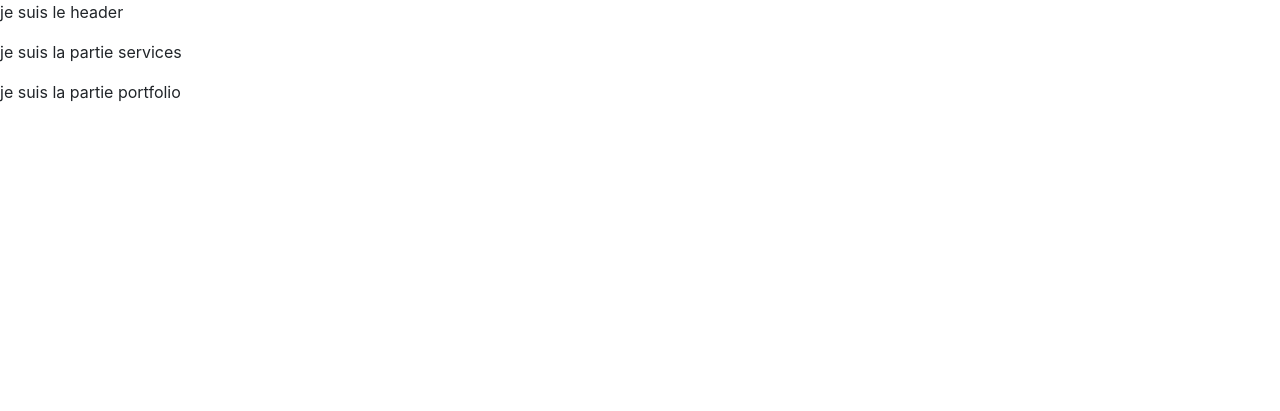
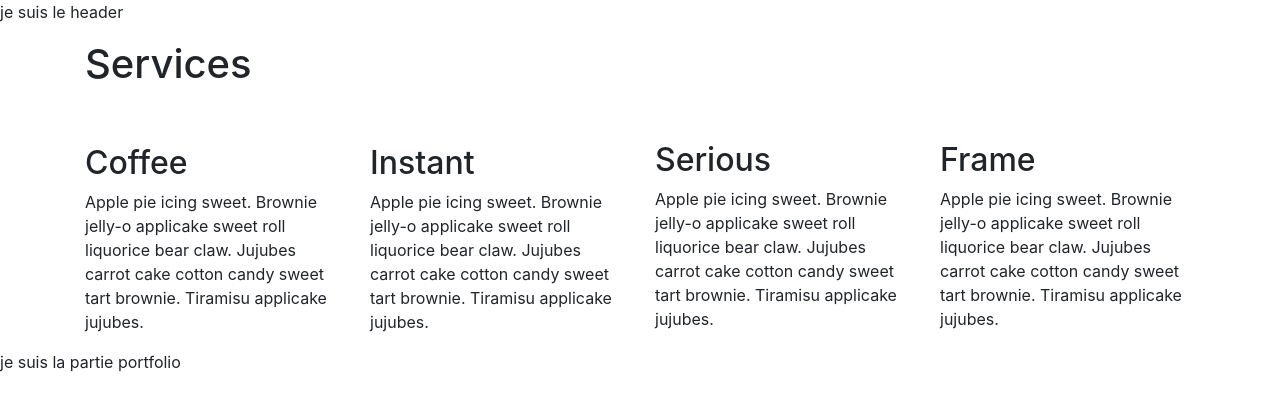
Before and after one commit to AlisonMessaoudi/Blueasy, a PHP site: page / in a window 1280 px wide. Shown: the top 411 px of the page. Run offline with PHP 8.4, Linux system fonts and the light colour scheme.

Commit message:
Update services.php

```diff
--- a/services.php
+++ b/services.php
@@ -1 +1,31 @@
-<p>je suis la partie services</p>
+<div class="service container-fluid">
+
+    <div class="container">
+        <div class="service_titre">
+            <h1>Services</h1>
+        </div>
+        <div class="service_text row">
+            <div class="col-3">
+            <img src="images/coffee.png" alt="">
+            <h2>Coffee</h2>
+            <p>Apple pie icing sweet. Brownie jelly-o applicake sweet roll liquorice bear claw. Jujubes carrot cake cotton candy sweet tart brownie. Tiramisu applicake jujubes.</p>
+            </div>
+            <div class="col-3">
+            <img src="images/coffee.png" alt="">
+            <h2>Instant</h2>
+            <p>Apple pie icing sweet. Brownie jelly-o applicake sweet roll liquorice bear claw. Jujubes carrot cake cotton candy sweet tart brownie. Tiramisu applicake jujubes.</p>
+            </div>
+            <div class="col-3">
+            <img src="images/dslr.png" alt="">
+            <h2>Serious</h2>
+            <p>Apple pie icing sweet. Brownie jelly-o applicake sweet roll liquorice bear claw. Jujubes carrot cake cotton candy sweet tart brownie. Tiramisu applicake jujubes.</p>
+            </div>
+            <div class="col-3">
+            <img src="images/dslr.png" alt="">
+            <h2>Frame</h2>
+            <p>Apple pie icing sweet. Brownie jelly-o applicake sweet roll liquorice bear claw. Jujubes carrot cake cotton candy sweet tart brownie. Tiramisu applicake jujubes.</p>
+            </div>
+        </div>
+    </div>
+
+</div>
```
